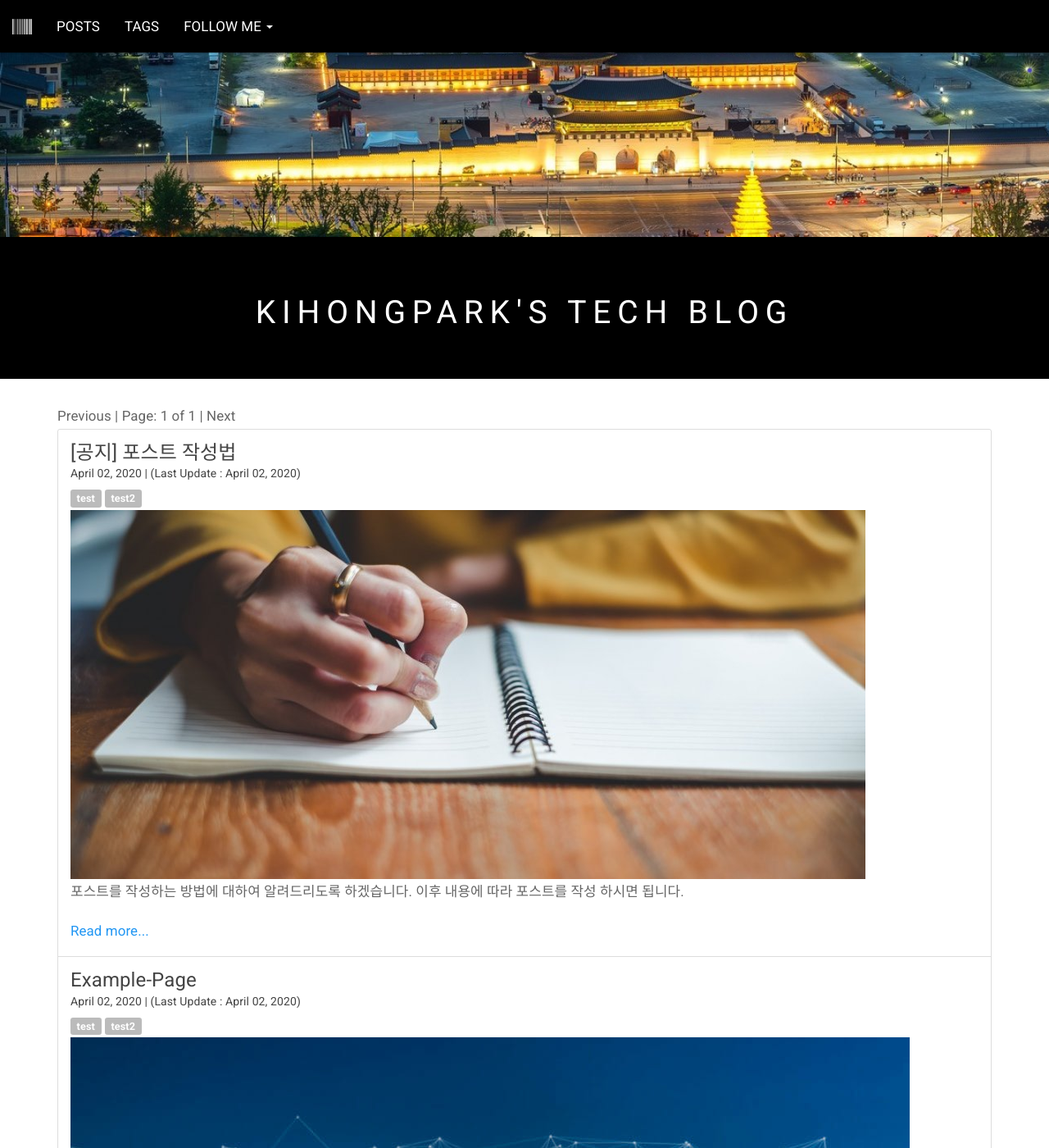
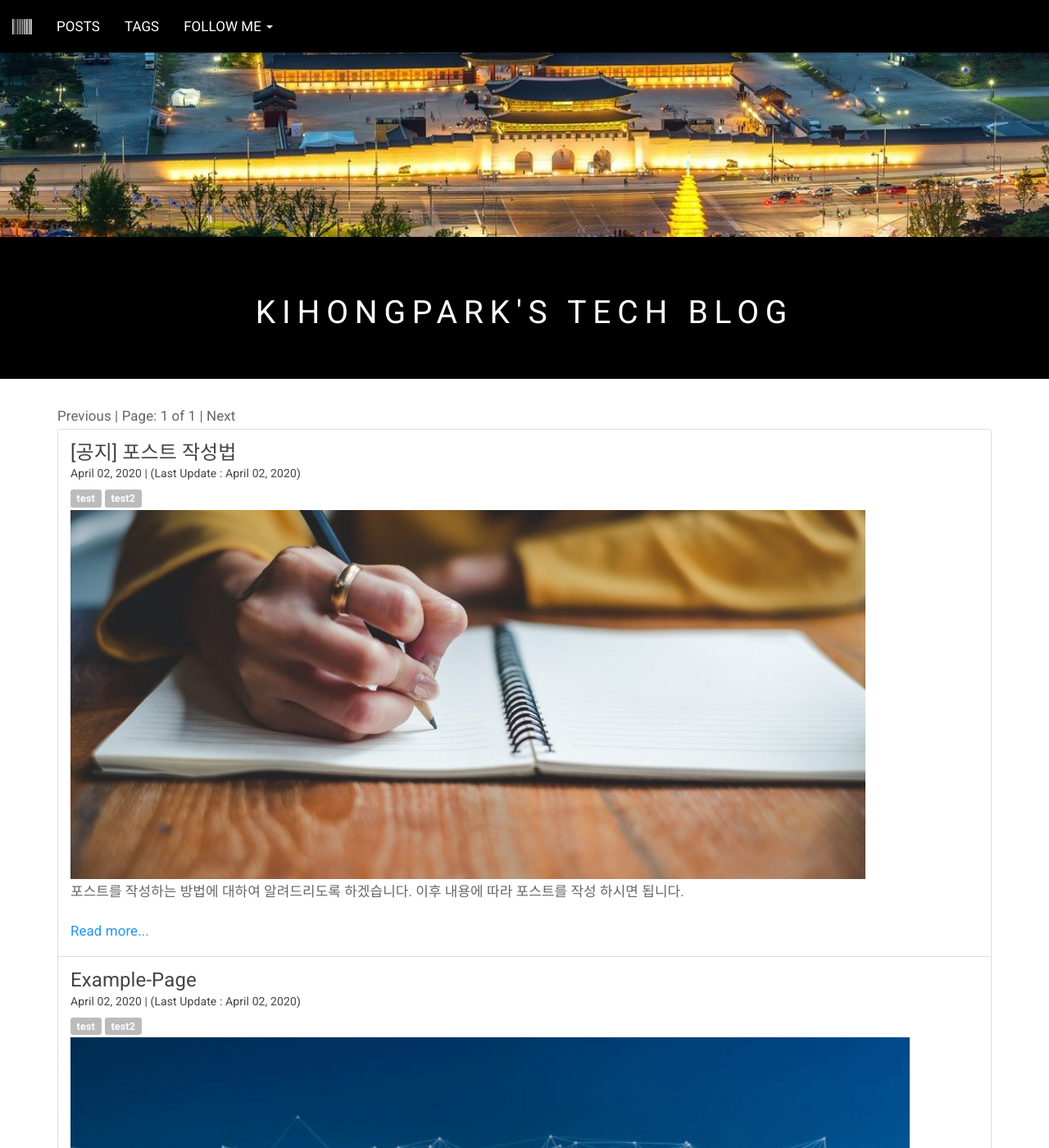
Before and after one commit to sneakstarberry/sneakstarberry.github.io, a Jekyll site: the page built from index.html, in a window 1280 px wide and 1400 px high. Shown: the whole window at 82% size. Built offline with Jekyll 4.4.1, drawn with Linux system fonts in a browser that asks for light colours; the list of posts is cut into pages by our own code; comment, search, counter and statistics services are not loaded.

Commit message:
git push

```diff
--- a/assets/css/main.css
+++ b/assets/css/main.css
@@ -52,7 +52,8 @@ h3:before {
 .jumbotron-header{
 	height: 230px;
     background-repeat: no-repeat;
-    background-size: cover;
+	background-size: cover;
+	background-position: 50% 50%;
 }
 
 .footer {
```
